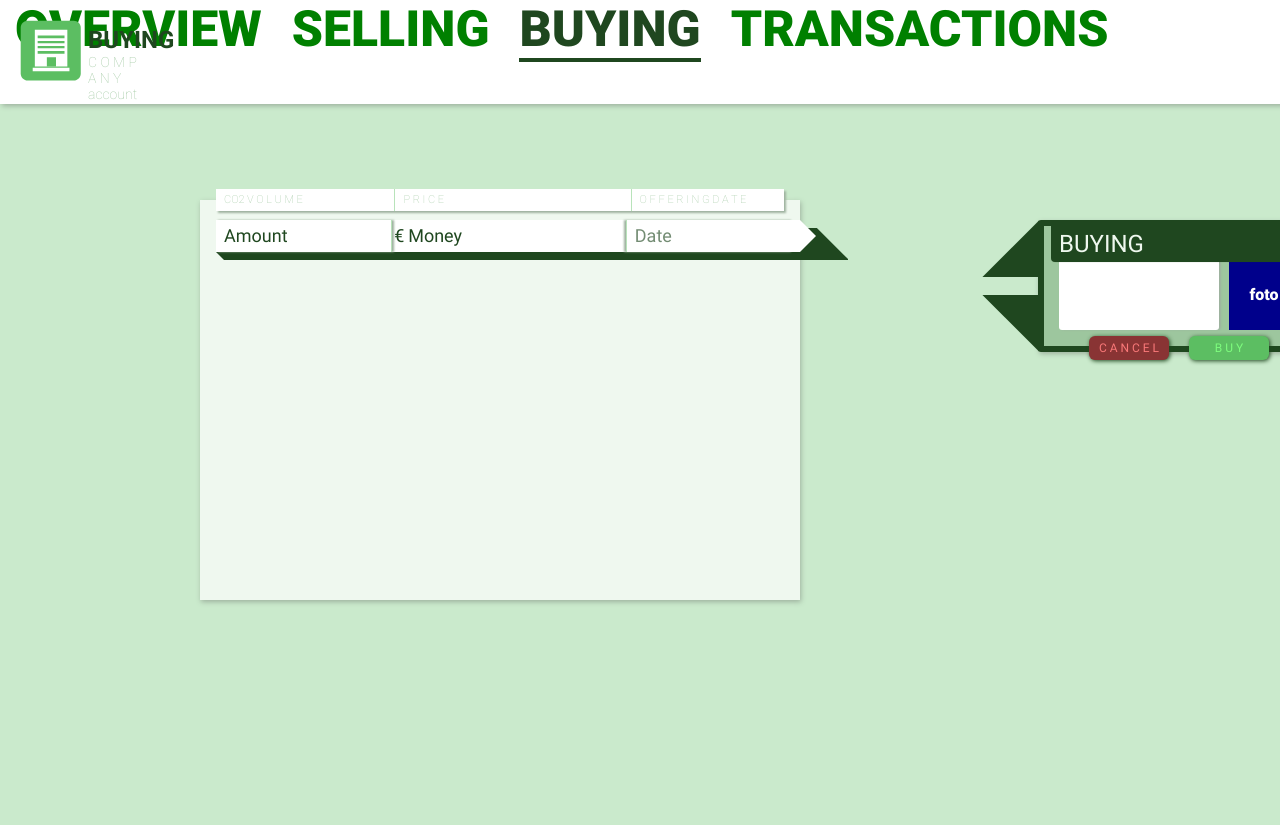
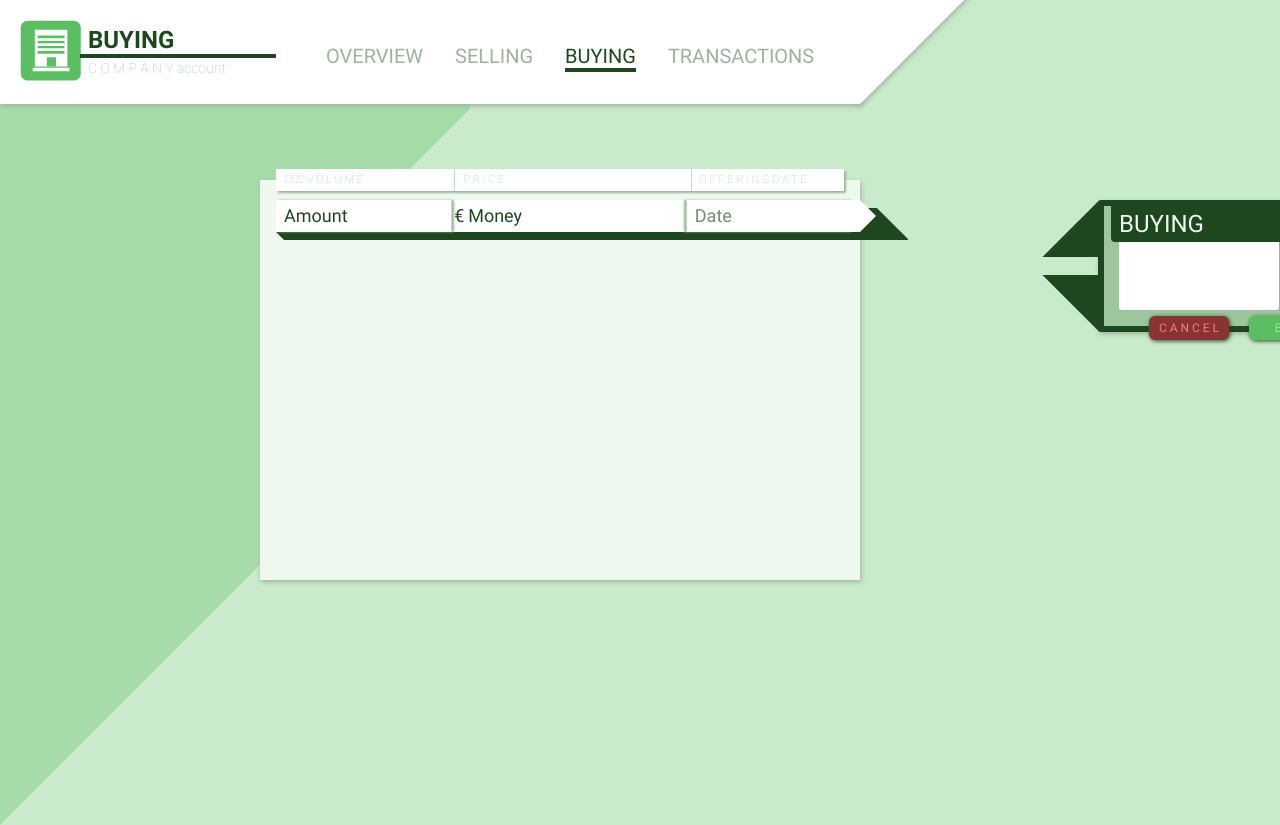
Before and after one commit to ewoldh/emission-rights, an Angular app in the folder client/: page /landing/buy in a window 1280 px wide. Shown: the top 825 px of the page. Before the commit the page ends 800 px from the top, so only its background shows below. Built offline with nearby package versions, Linux system fonts and the light colour scheme; no server answers; sample sign-in values are in the browser's storage.

Commit message:
stylized header

```diff
--- a/client/src/app/components/company-buy/company-buy-rights/company-buy-rights.component.scss
+++ b/client/src/app/components/company-buy/company-buy-rights/company-buy-rights.component.scss
@@ -2,8 +2,8 @@
 
 .background-content {
     position: absolute;
-    top: 200px;
-    left: 200px;
+    top: 180px;
+    left: 260px;
     width: 600px;
     height: 400px;
     background-color: $whiteGreen;
--- a/client/src/app/components/emission-header/emission-header.component.html
+++ b/client/src/app/components/emission-header/emission-header.component.html
@@ -1,5 +1,4 @@
 <div class="top-header">
-
   <div class="left-side-header">
     <img src="/assets/images/company_icon.svg" class="left-image"/>
 
@@ -19,5 +18,12 @@
     <div class="menu-item">TRANSACTIONS</div>
   </div>
 
+  <div class="shadow-hider"></div>
   <div class="right-side-taper"></div>
 </div>
+<div class="connectors-background">
+  <div class="main-block">
+    <div class="top-slope"></div>
+    <div class="bottom-slope"></div>
+  </div>
+</div>
--- a/client/src/app/components/emission-header/emission-header.component.scss
+++ b/client/src/app/components/emission-header/emission-header.component.scss
@@ -4,18 +4,39 @@
   position: absolute;
   top: 0;
   left: 0;
-  width: 1400px;
+  width: 860px;
   height: 104px;
   margin: 0;
   padding: 0;
   background-color: $white;
   box-shadow: 2px 2px 5px $inactiveItem;
 
+  .right-side-taper {
+    position: absolute;
+    top: -142px;
+    right: -102px;
+    height: 204px;
+    width: 204px;
+    box-shadow: 2px 2px 5px $inactiveItem;
+    transform: rotate(45deg);
+    background-color: $white;
+  }
+
+  .shadow-hider {
+    position: absolute;
+    background-color: $white;
+    top: 0;
+    right: 0;
+    width: 120px;
+    height: 104px;
+    z-index: 1;
+  }
+
   .left-side-header {
     position: absolute;
     left: 20px;
     top: 20px;
-    width: 340px;
+    width: 260px;
     height: 64px;
 
     .left-image {
@@ -29,6 +50,8 @@
       top: 0;
       font-size: 30px;
       color: $darkGreen;
+      height: 64px;
+      width: 196px;
 
       .page-information-above {
         padding: 0;
@@ -38,7 +61,7 @@
         left: 0;
         font-size: 24px;
         line-height: 24px;
-        width: calc(100% - 60px);
+        width: 100%;
         height: 34px;
         border-bottom: 4px solid $darkGreen;
         font-weight: 300;
@@ -51,7 +74,7 @@
       .page-information-under {
         margin: 0;
         position: absolute;
-        top: 34px ;
+        top: 40px ;
         left: 0;
         padding-left: 8px;
         font-size: 14px;
@@ -63,17 +86,71 @@
 }
 
 .right-side-header {
+  position: absolute;
+  top: 44px;
+  left: 310px;
+  width: 610px;
+  z-index: 2;
+
   .menu-item {
+    cursor: pointer;
     display: inline-block;
-    font-size: 50px;
-    color: green;
-    margin: 0px 15px 30px 15px;
+    font-size: 20px;
+    font-weight: 200;
+    color: $inactiveItem;
+    margin: 0 16px 0 16px;
+
+    &:hover {
+      color: $lineGreen
+    }
 
     &.active {
       color: $darkGreen;
       border-bottom: 4px solid $darkGreen;
 
     }
-
   }
 }
+
+.connectors-background {
+  z-index: -1;
+  position: absolute;
+  top: 104px;
+  left: 0;
+  width: 470px;
+  height: 460px;
+
+  .main-block {
+    background-color: $connectorGreen;
+    width: 100%;
+    height: 100%;
+
+    .top-slope {
+      position: absolute;
+      top: 8px;
+      right: -110px;
+      background: none;
+      transform: rotate(45deg);
+      width: 0;
+      height: 0;
+      position: absolute;
+      border: 80px solid transparent;
+      border-left: 80px solid $backgroundGreen;
+      z-index: 1;
+    }
+
+    .bottom-slope {
+      position: absolute;
+      bottom: -178px;
+      left: -200px;
+      background: none;
+      transform: rotate(45deg);
+      width: 0;
+      height: 0;
+      position: absolute;
+      border: 200px solid transparent;
+      border-right: 200px solid $connectorGreen;
+      z-index: 1;
+    }
+  }
+}
--- a/client/src/assets/styles/default.scss
+++ b/client/src/assets/styles/default.scss
@@ -5,8 +5,9 @@
     font-family: "roboto";
 }
 
-body, html {
+html {
     background-color: $backgroundGreen;
+    overflow: hidden;
 }
 
 .container {
```
